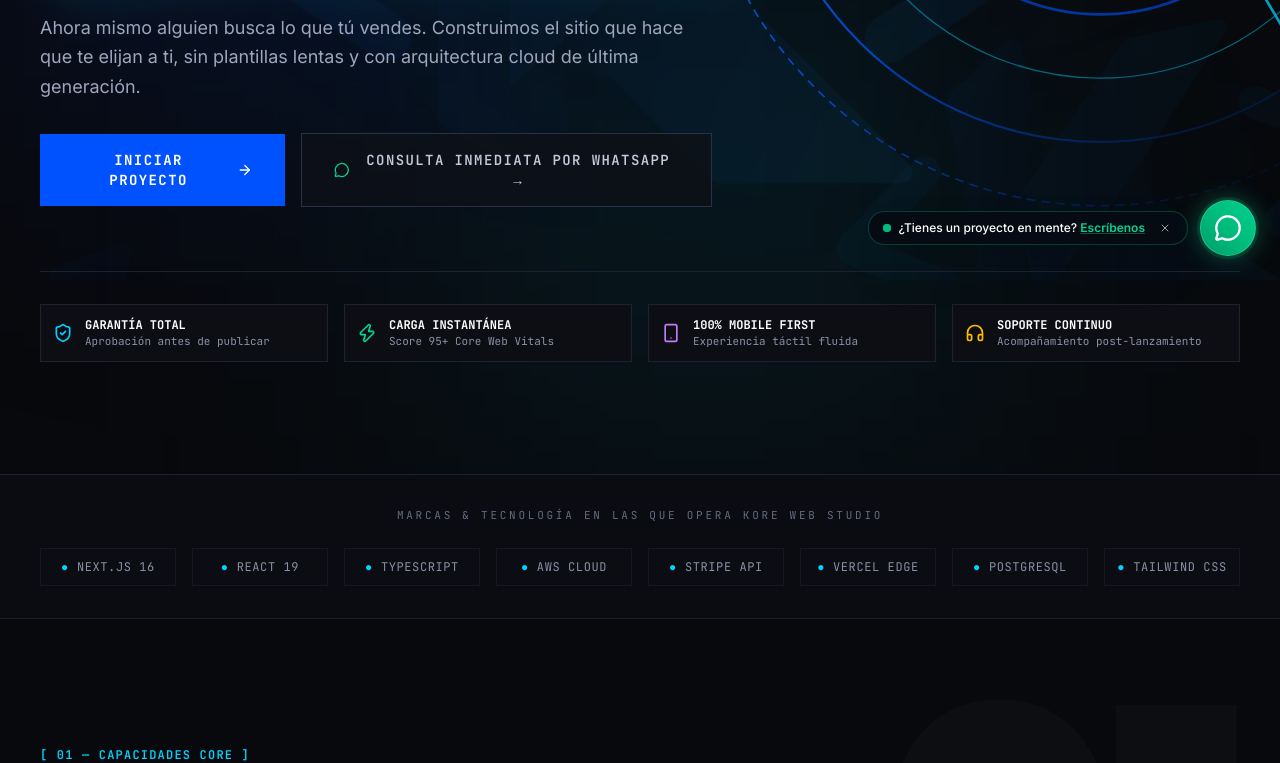
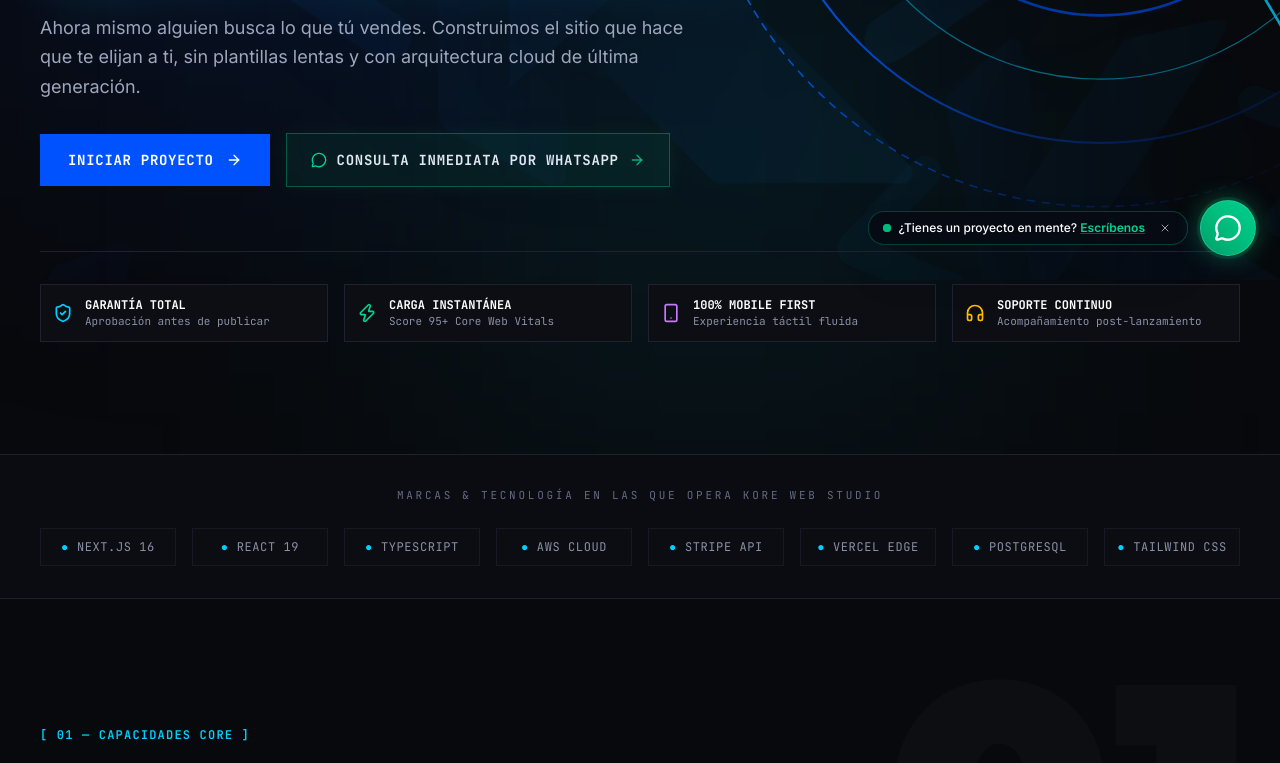
Before and after one commit to EduardoAcostaC/Kore-Web-Studio-, a Next.js app: page / in a window 1280 px wide. Shown: the part 520-1283 px from the top of the page. Built offline with nearby package versions, Linux system fonts and the light colour scheme.

Commit message:
feat: add Footer and Hero components for Kore Web Studio

```diff
--- a/components/Footer.tsx
+++ b/components/Footer.tsx
@@ -15,22 +15,26 @@ export default function Footer() {
     <footer className="bg-[#06070A] py-16 border-t border-[#1E2230]">
       <div className="max-w-[1360px] mx-auto px-5 lg:px-10">
         <div className="grid grid-cols-1 md:grid-cols-12 gap-10 pb-12 border-b border-[#1E2230]">
-          {/* Brand Info */}
           <div className="md:col-span-5 flex flex-col items-start gap-4">
-            <div className="flex items-center gap-3">
-              <div className="relative w-8 h-8 flex-shrink-0">
+            <a href="#" className="flex items-center gap-3 group">
+              <div className="relative w-9 h-9 flex-shrink-0">
                 <Image
                   src="/kore-icon.png"
-                  alt="Kore Logo"
-                  width={32}
-                  height={32}
-                  className="w-full h-full object-contain"
+                  alt="Kore Web Studio Logo"
+                  width={36}
+                  height={36}
+                  className="w-full h-full object-contain drop-shadow-[0_0_12px_rgba(0,82,255,0.6)] group-hover:scale-105 transition-transform"
                 />
               </div>
-              <span className="font-display font-black text-xl tracking-tight text-white uppercase">
-                Kore <span className="text-[#00D2FF]">Web Studio</span>
-              </span>
-            </div>
+              <div className="flex flex-col">
+                <span className="font-display font-black text-xl tracking-tight text-white uppercase leading-none">
+                  Kore Web <span className="text-[#00D2FF]">Studio</span>
+                </span>
+                <span className="font-mono text-[10px] tracking-widest text-[#8A90A6] uppercase mt-0.5">
+                  &lt; Development • Design &gt;
+                </span>
+              </div>
+            </a>
             <p className="font-mono text-xs text-[#8A90A6] max-w-sm leading-relaxed">
               Construimos el futuro digital de tu negocio con estándares de ingeniería, alto impacto visual y conversión sin compromisos.
             </p>
--- a/components/Hero.tsx
+++ b/components/Hero.tsx
@@ -115,20 +115,21 @@ export default function Hero() {
           <div className="mt-8 flex flex-col sm:flex-row items-stretch sm:items-center gap-4">
             <a
               href="#contacto"
-              className="px-8 py-4 bg-[#0052FF] text-white font-mono text-xs md:text-sm font-bold uppercase tracking-widest text-center hover:bg-[#0066FF] hover:shadow-[0_0_35px_rgba(0,82,255,0.8)] transition-all flex items-center justify-center gap-3"
+              className="group px-7 py-4 bg-[#0052FF] hover:bg-[#0066FF] text-white font-mono text-xs sm:text-sm font-bold uppercase tracking-wider text-center transition-all duration-200 flex items-center justify-center gap-3 hover:shadow-[0_0_35px_rgba(0,82,255,0.7)] shrink-0"
             >
               <span>INICIAR PROYECTO</span>
-              <ArrowRight className="w-4 h-4" />
+              <ArrowRight className="w-4 h-4 group-hover:translate-x-1 transition-transform" />
             </a>
 
             <a
               href={getWhatsAppUrl(WHATSAPP_MESSAGES.hero)}
               target="_blank"
               rel="noopener noreferrer"
-              className="px-8 py-4 border border-[#2A3048] bg-[#0E1118]/80 text-[#C4C9D9] font-mono text-xs md:text-sm font-semibold uppercase tracking-widest text-center hover:border-emerald-500/60 hover:text-emerald-300 transition-all flex items-center justify-center gap-2"
+              className="group px-6 py-4 border border-emerald-500/40 hover:border-emerald-400 bg-emerald-500/[0.08] hover:bg-emerald-500/[0.16] text-[#E0E6F2] hover:text-white font-mono text-[11px] sm:text-xs md:text-sm font-bold uppercase tracking-wider transition-all duration-200 flex items-center justify-center gap-2.5 shadow-[0_0_20px_rgba(16,185,129,0.08)] hover:shadow-[0_0_30px_rgba(16,185,129,0.25)] shrink-0"
             >
-              <MessageCircle className="w-4 h-4 text-emerald-400" />
-              <span>CONSULTA INMEDIATA POR WHATSAPP →</span>
+              <MessageCircle className="w-4 h-4 text-emerald-400 shrink-0 group-hover:scale-110 transition-transform" />
+              <span className="whitespace-nowrap">CONSULTA INMEDIATA POR WHATSAPP</span>
+              <ArrowRight className="w-4 h-4 text-emerald-400/80 group-hover:text-emerald-400 group-hover:translate-x-1 transition-all shrink-0" />
             </a>
           </div>
         </div>
```
